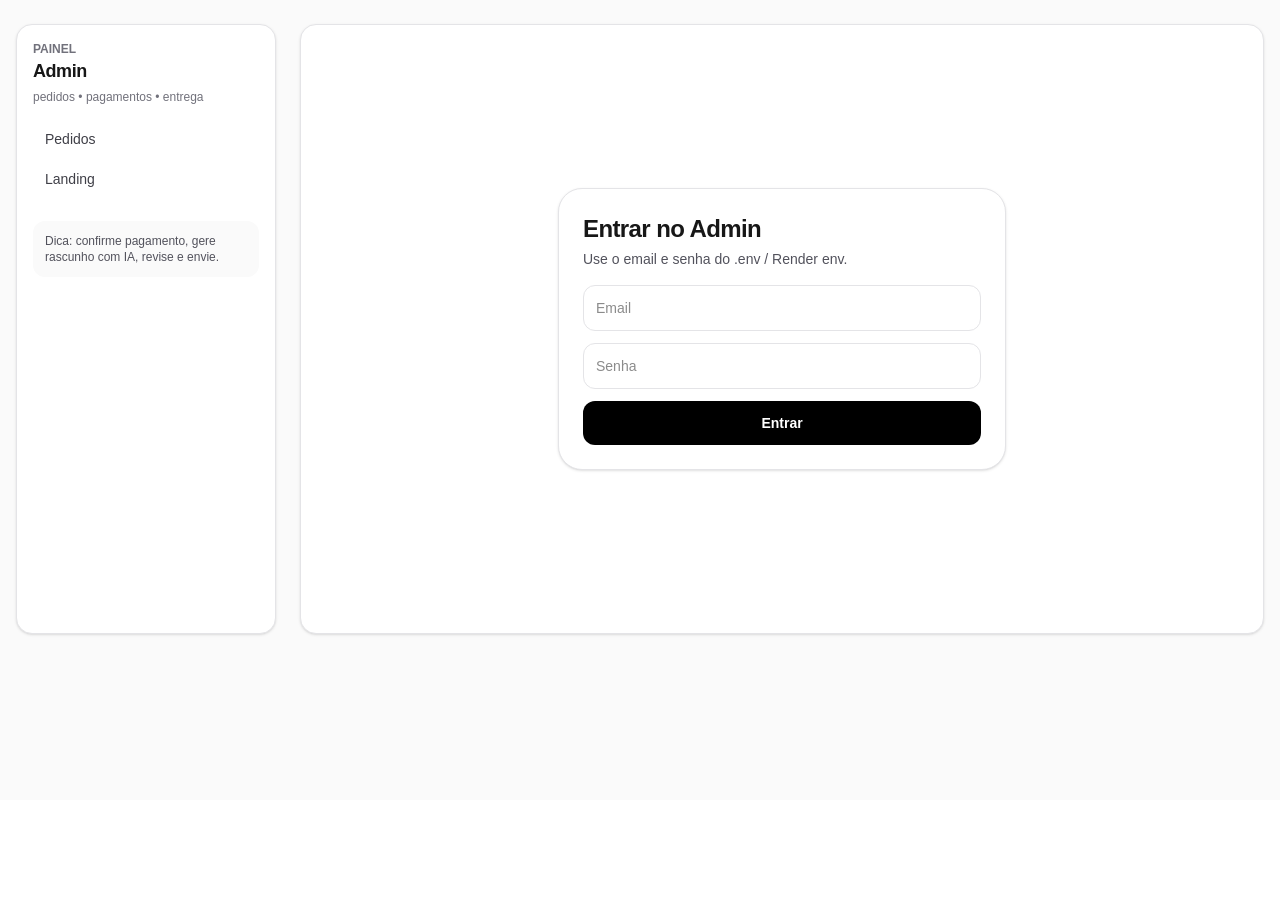
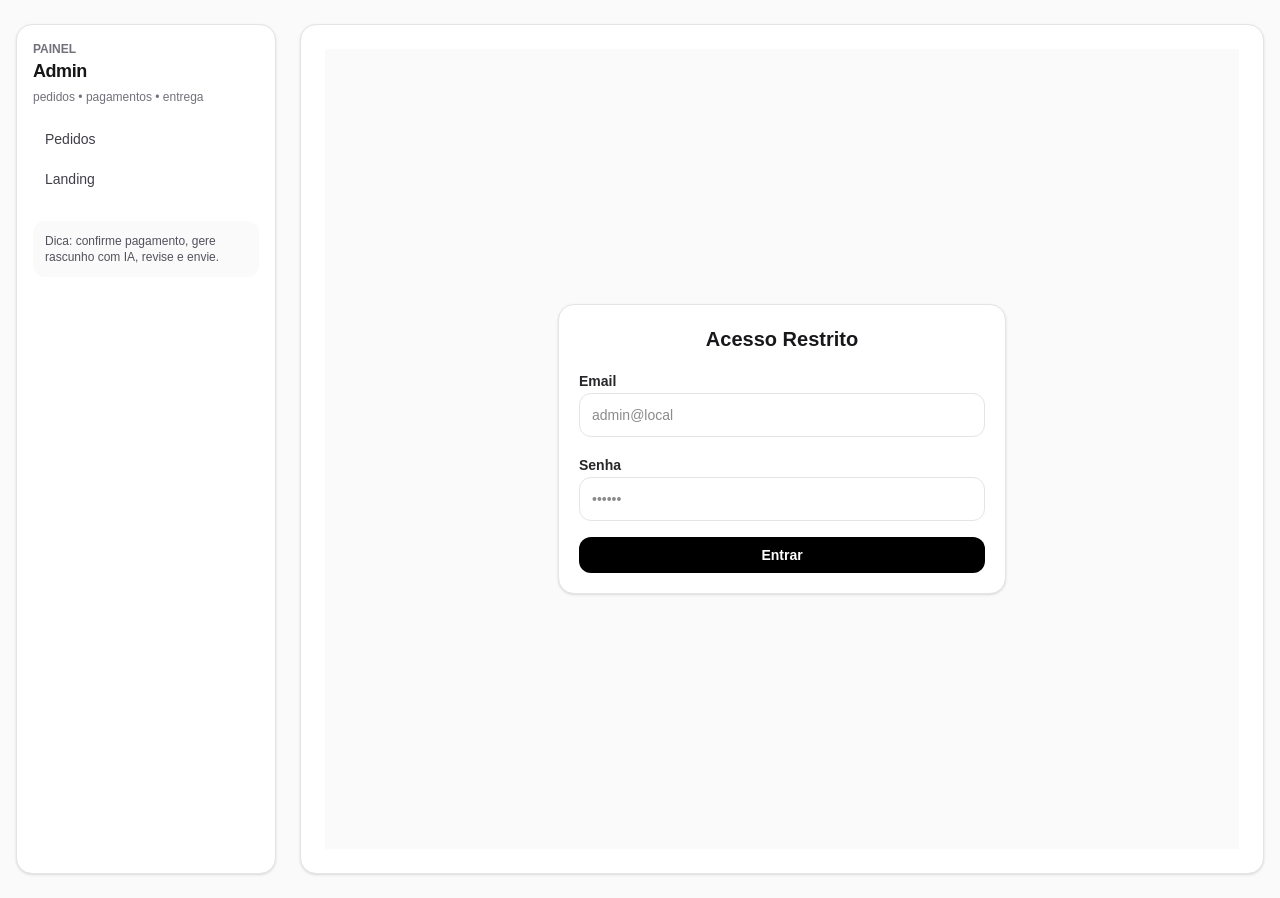
Before and after one commit to Felicordeirofcf/personalai, a Next.js app: page /admin/login in a window 1280 px wide. Before the commit the page ends 800 px from the top, so only its background shows below. Built offline with nearby package versions, Linux system fonts and the light colour scheme.

Commit message:
first commit

```diff
--- a/src/app/admin/login/page.tsx
+++ b/src/app/admin/login/page.tsx
@@ -1,29 +1,93 @@
-export default function AdminLoginPage() {
+"use client";
+
+import { useState } from "react";
+import { useRouter } from "next/navigation";
+import { Button } from "@/components/ui/button";
+import { Input } from "@/components/ui/input";
+import { Label } from "@/components/ui/label";
+// ✅ CORREÇÃO: Removemos o CardTitle da importação
+import { Card, CardContent, CardHeader } from "@/components/ui/card";
+
+export default function AdminLogin() {
+  const router = useRouter();
+  const [email, setEmail] = useState("");
+  const [password, setPassword] = useState("");
+  const [loading, setLoading] = useState(false);
+  const [error, setError] = useState("");
+
+  async function handleSubmit(e: React.FormEvent) {
+    e.preventDefault();
+    setLoading(true);
+    setError("");
+
+    try {
+      const res = await fetch("/api/admin/login", {
+        method: "POST",
+        headers: { "Content-Type": "application/json" },
+        body: JSON.stringify({ email, password }),
+      });
+
+      const data = await res.json();
+
+      if (res.ok) {
+        router.push("/admin");
+        router.refresh();
+      } else {
+        setError(data.error || "Login falhou");
+      }
+    } catch (err) {
+      setError("Erro de conexão");
+    } finally {
+      setLoading(false);
+    }
+  }
+
   return (
-    <div className="min-h-[70vh] flex items-center justify-center p-6">
-      <div className="w-full max-w-md rounded-3xl border border-zinc-200 bg-white p-6 shadow-sm space-y-4">
-        <div>
-          <h1 className="text-2xl font-extrabold tracking-tight">Entrar no Admin</h1>
-          <p className="text-sm text-zinc-600 mt-1">Use o email e senha do .env / Render env.</p>
-        </div>
+    <div className="flex min-h-screen items-center justify-center bg-zinc-50 p-4">
+      <Card className="w-full max-w-md">
+        <CardHeader>
+          {/* ✅ CORREÇÃO: Usamos h2 direto em vez de CardTitle */}
+          <h2 className="text-center text-xl font-bold text-zinc-900">
+            Acesso Restrito
+          </h2>
+        </CardHeader>
+        <CardContent>
+          <form onSubmit={handleSubmit} className="space-y-4">
+            <div className="space-y-1.5">
+              <Label htmlFor="email">Email</Label>
+              <Input
+                id="email"
+                type="email"
+                placeholder="admin@local"
+                value={email}
+                onChange={(e) => setEmail(e.target.value)}
+                required
+              />
+            </div>
+            <div className="space-y-1.5">
+              <Label htmlFor="password">Senha</Label>
+              <Input
+                id="password"
+                type="password"
+                placeholder="••••••"
+                value={password}
+                onChange={(e) => setPassword(e.target.value)}
+                required
+              />
+            </div>
 
-        <form action="/api/admin/login" method="POST" className="space-y-3">
-          <input
-            name="email"
-            placeholder="Email"
-            className="w-full rounded-xl border border-zinc-200 p-3 text-sm outline-none focus:ring-2 focus:ring-zinc-200"
-          />
-          <input
-            name="password"
-            placeholder="Senha"
-            type="password"
-            className="w-full rounded-xl border border-zinc-200 p-3 text-sm outline-none focus:ring-2 focus:ring-zinc-200"
-          />
-          <button className="w-full rounded-xl bg-black px-3 py-3 text-sm font-semibold text-white hover:opacity-90">
-            Entrar
-          </button>
-        </form>
-      </div>
+            {error && (
+              <div className="rounded-md bg-red-50 p-3 text-sm text-red-600">
+                {error}
+              </div>
+            )}
+
+            <Button className="w-full" type="submit" disabled={loading}>
+              {loading ? "Entrando..." : "Entrar"}
+            </Button>
+          </form>
+        </CardContent>
+      </Card>
     </div>
   );
 }
--- a/src/app/api/admin/login/route.ts
+++ b/src/app/api/admin/login/route.ts
@@ -1,34 +1,37 @@
 import { NextResponse } from "next/server";
-import { signAdminToken, ADMIN_COOKIE_NAME } from "@/lib/auth";
+import { cookies } from "next/headers";
 
 export async function POST(req: Request) {
-  const form = await req.formData();
-  const email = String(form.get("email") || "");
-  const password = String(form.get("password") || "");
+  try {
+    const body = await req.json();
+    const { email, password } = body;
 
-  const envEmail = process.env.ADMIN_EMAIL || "admin@local";
-  const envPass = process.env.ADMIN_PASSWORD || "";
+    const validEmail = process.env.ADMIN_EMAIL || "admin@local";
+    const validPass = process.env.ADMIN_PASSWORD || "admin";
 
-  if (!envPass) {
-    return NextResponse.json({ ok: false, error: "ADMIN_PASSWORD não definido" }, { status: 500 });
+    if (email !== validEmail || password !== validPass) {
+      return NextResponse.json(
+        { error: "Credenciais inválidas" },
+        { status: 401 }
+      );
     }
 
-  if (email !== envEmail || password !== envPass) {
-    return NextResponse.redirect(new URL("/admin/login", req.url), { status: 302 });
-  }
+    const secret = process.env.JWT_SECRET || "segredo";
+    const cookieStore = await cookies();
 
-  const token = signAdminToken();
-  const res = NextResponse.redirect(new URL("/admin", req.url), { status: 302 });
-
-  res.cookies.set({
-    name: ADMIN_COOKIE_NAME,
-    value: token,
+    cookieStore.set("admin_session", secret, {
       httpOnly: true,
+      secure: process.env.NODE_ENV === "production",
       sameSite: "lax",
-    secure: process.env.NODE_ENV === "production",
       path: "/",
-    maxAge: 60 * 60 * 24 * 7,
+      maxAge: 60 * 60 * 24,
     });
 
-  return res;
+    return NextResponse.json({ ok: true });
+  } catch (error) {
+    return NextResponse.json(
+      { error: "Erro interno" },
+      { status: 500 }
+    );
   }
+}
```
Also changed, not shown: src/app/admin/page.tsx (+100 -112 lines), 1 other file (tests, documents, lock files or other folders). Lines whose indentation alone changed are shown as unchanged.
